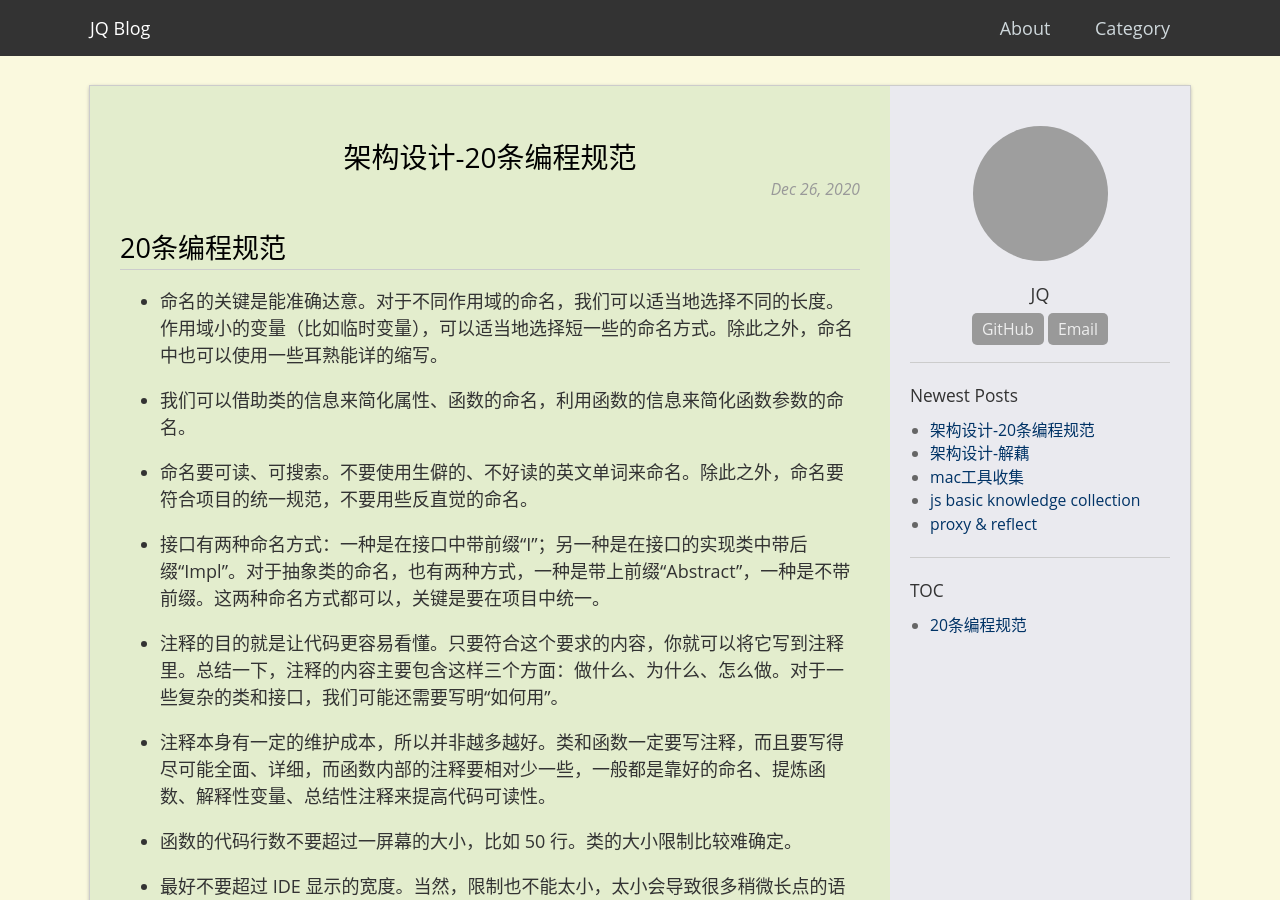
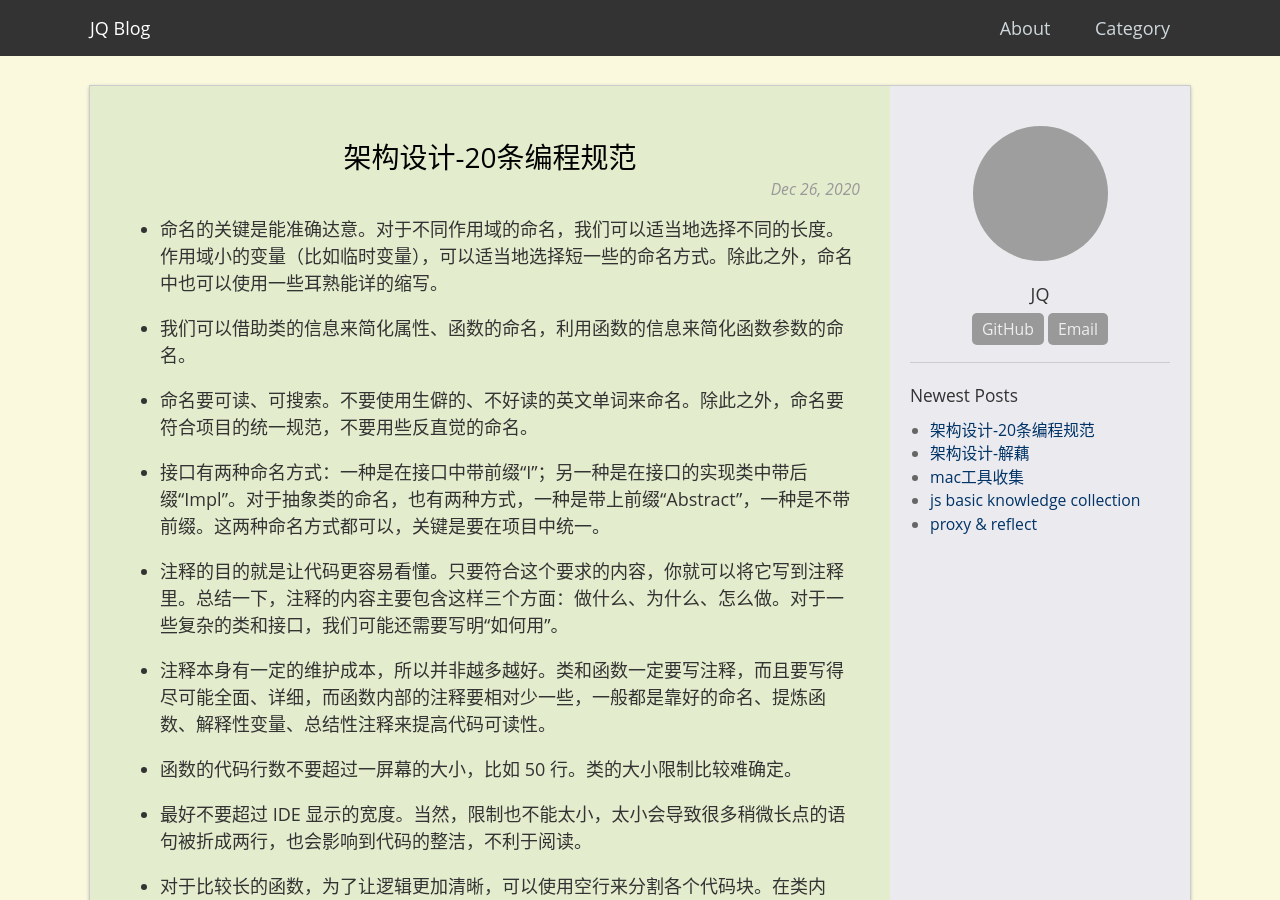
Before and after one commit to jqroom/jqroom.com, a Jekyll site: the page built from docs/_posts/2020-12-26-architecture-spec.md, in a window 1280 px wide and 900 px high. Built offline with Jekyll 4.4.1, drawn with Linux system fonts in a browser that asks for light colours; grey boxes are pictures that could not be loaded.

Commit message:
Update 2020-12-26-architecture-spec.md

```diff
--- a/docs/_posts/2020-12-26-architecture-spec.md
+++ b/docs/_posts/2020-12-26-architecture-spec.md
@@ -5,8 +5,6 @@ date:   2020-12-26 16:35
 categories: architecture
 permalink: /architecture/20201226/spec
 ---
-
-# 20条编程规范
 
 - 命名的关键是能准确达意。对于不同作用域的命名，我们可以适当地选择不同的长度。作用域小的变量（比如临时变量），可以适当地选择短一些的命名方式。除此之外，命名中也可以使用一些耳熟能详的缩写。
 
```
